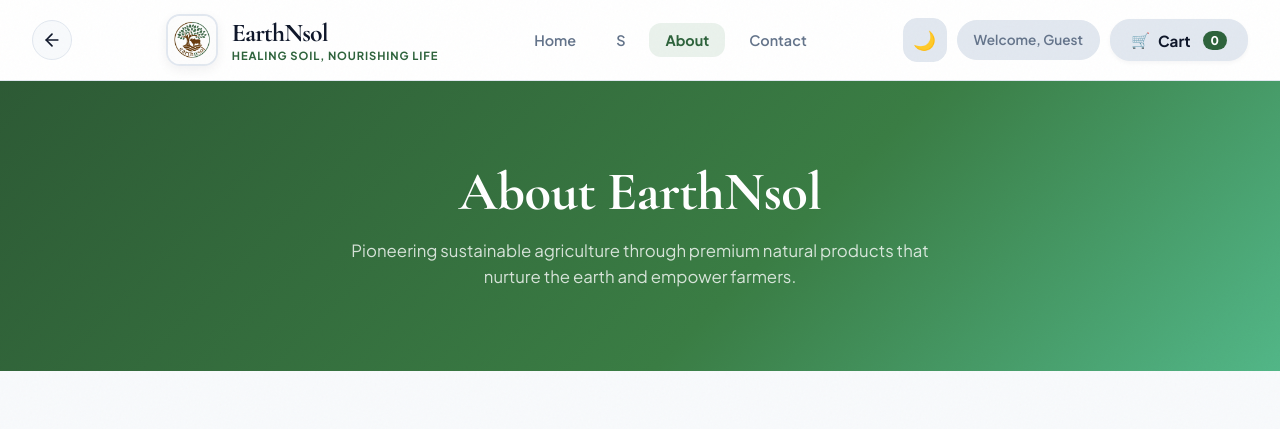
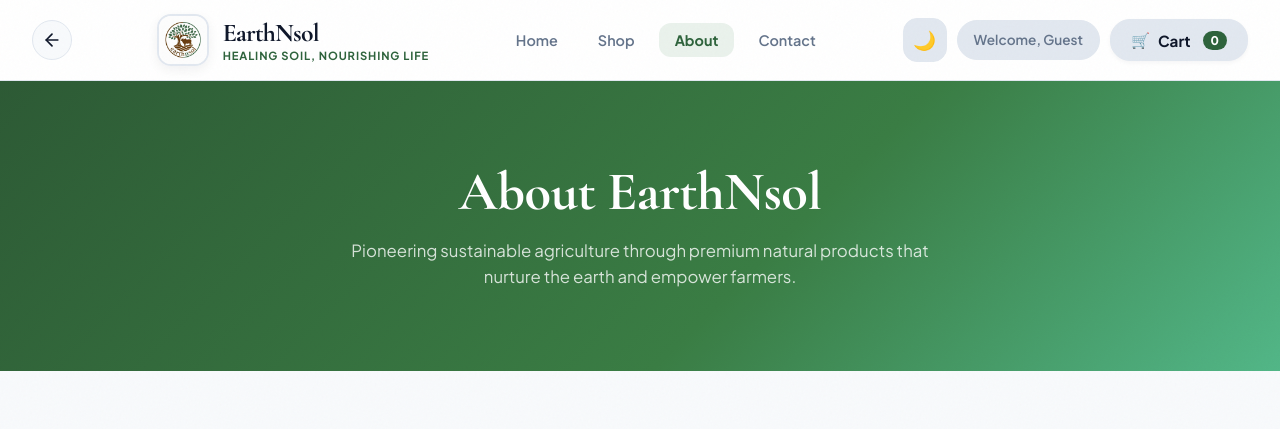
Before and after one commit to Survevedant06/earthnsol, a website: page about.html in a window 1280 px wide. Shown: the top 429 px of the page. Drawn offline with nearby package versions, Linux system fonts and the light colour scheme; no server answers.

Commit message:
https://survevedant2006.atlassian.net/browse/EAR-1

```diff
--- a/about.html
+++ b/about.html
@@ -105,7 +105,7 @@
       <button class="menu-toggle" onclick="document.getElementById('main-nav').classList.toggle('open')">☰</button>
       <nav id="main-nav"><ul>
         <li><a href="index.html">Home</a></li>
-        <li><a href="shop.html">S </a></li>
+        <li><a href="shop.html">Shop </a></li>
         <li><a href="about.html">About</a></li>
         <li><a href="contact.html">Contact</a></li>
       </ul></nav>
```
